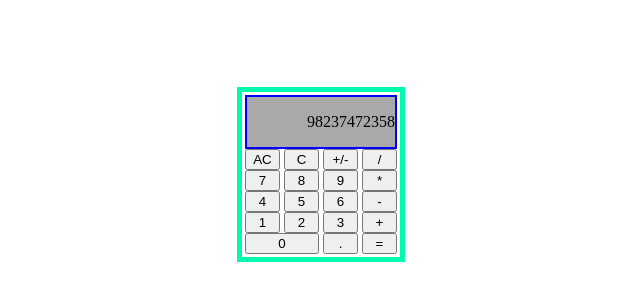
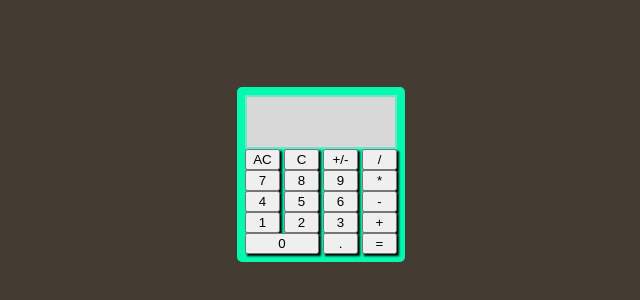
Before and after one commit to weirdnomad/odin-calculator, a plain HTML site: page index.html in a window 1280 px wide. Shown: the part 226-526 px from the top of the page, without its empty margins (319-959 px from the left). Drawn offline with Linux system fonts and the light colour scheme.

Commit message:
better styling

```diff
--- a/index.html
+++ b/index.html
@@ -9,7 +9,7 @@
 <body>
     <div class="container">
         <div id="calculator">
-            <div class="display"><p class="screen">98237472358</p></div>
+            <div class="display"><p class="screen"></p></div>
             <div class="buttons">
                 <div class="line one">
                     <button>AC</button>
--- a/styles.css
+++ b/styles.css
@@ -1,16 +1,27 @@
+body {
+    background-color: rgb(68, 60, 50);
+}
+
 .container {
     display: flex;
     height: 98vh;
 }
 
 #calculator {
+    background-color: rgb(1, 250, 175);
     border: 5px solid rgb(1, 250, 175);
     margin :auto;
     padding: 3px;
+    border-radius: 5px;
 }
 
 .line button {
-    width: 35px
+    width: 35px;
+    box-shadow: black 2px 2px 2px;
+}
+
+.line button:active {
+    color : rgba(255, 255, 255, 0.507);
 }
 
 #zero {
@@ -18,8 +29,9 @@
 }
 
 .display {
-    border: 2px solid blue;
-    background-color: darkgray;
+    border: 2px solid rgba(1, 250, 175, 0.5);
+    background-color: rgb(216, 216, 216);
+    height: 50px;
 }
 .screen {
     text-align: right;
```
